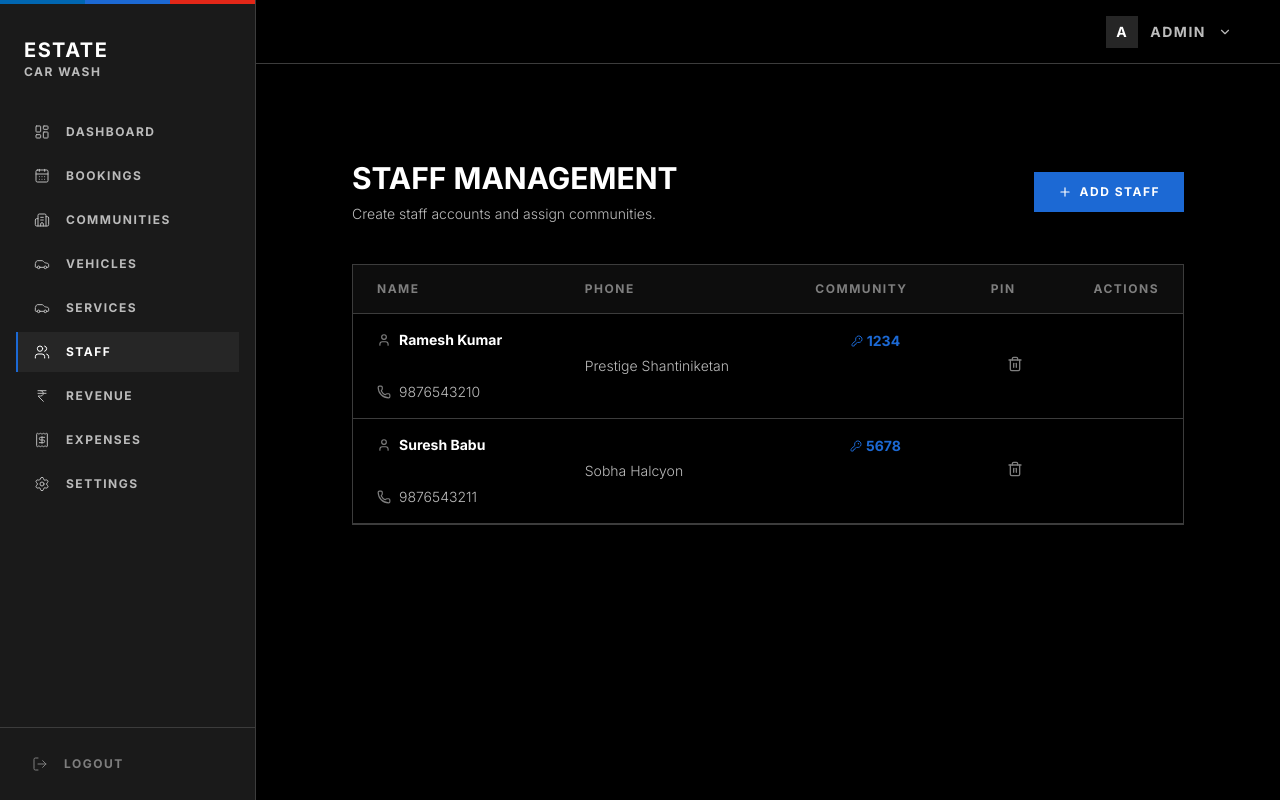
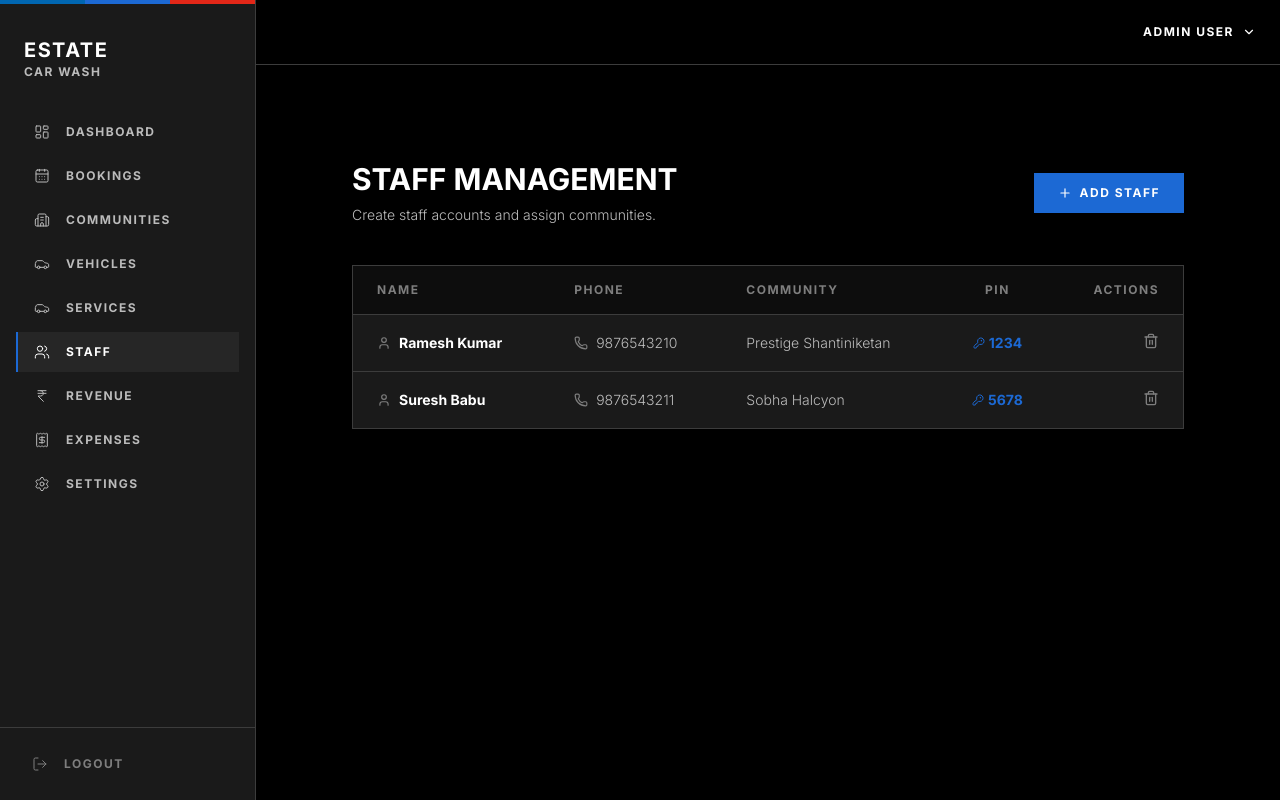
Before and after one commit to Devendradev44/Esate-Car-Wash, a Next.js app: page /staff in a window 1280 px wide. Built offline with nearby package versions, Linux system fonts and the light colour scheme.

Commit message:
delete functionality in community

```diff
--- /dev/null
+++ b/src/app/(admin)/profile/page.tsx
@@ -0,0 +1,38 @@
+"use client";
+import { useState, useEffect } from "react";
+import { User, Mail, Shield } from "lucide-react";
+import { useStore } from "@/lib/store";
+
+export default function AdminProfile() {
+  const [mounted, setMounted] = useState(false);
+  useEffect(() => setMounted(true), []);
+  const mockUser = useStore((state) => state.mockUser);
+
+  if (!mounted) return null;
+
+  return (
+    <div className="p-12">
+      <div className="mb-10">
+        <h2 className="text-3xl font-bold uppercase tracking-normal text-ink">My Profile</h2>
+        <p className="mt-2 text-sm font-light text-body">Manage your administrator account.</p>
+      </div>
+
+      <div className="max-w-md border border-hairline bg-surface-card p-8">
+        <div className="flex flex-col items-center justify-center mb-8">
+          <div className="w-20 h-20 rounded-full bg-m-blue-dark/20 flex items-center justify-center mb-4">
+            <User size={32} className="text-m-blue-dark" />
+          </div>
+          <h2 className="text-xl font-bold text-ink">{mockUser?.name || "Admin User"}</h2>
+          <p className="text-sm font-light text-muted mt-1 flex items-center gap-1"><Shield size={12} /> Administrator</p>
+        </div>
+
+        <div className="border-t border-hairline pt-6 space-y-4">
+          <div className="flex items-center gap-3">
+            <Mail size={16} className="text-muted" />
+            <p className="text-sm font-light text-ink">{mockUser?.email || "admin@estatecarwash.com"}</p>
+          </div>
+        </div>
+      </div>
+    </div>
+  );
+}
--- a/src/app/(admin)/staff/page.tsx
+++ b/src/app/(admin)/staff/page.tsx
@@ -21,7 +21,6 @@ export default function StaffPage() {
   const handleAddStaff = () => {
     if (!name || !phone || !community) return;
 
-    // Generate random 4-digit PIN
     const pin = Math.floor(1000 + Math.random() * 9000).toString();
 
     addStaff({
@@ -42,9 +41,10 @@ export default function StaffPage() {
 
   return (
     <div className="p-12 relative">
+      {/* Add Staff Modal */}
       {showModal && (
-        <div className="fixed inset-0 z-50 flex items-center justify-center bg-black/80">
-          <div className="w-full max-w-md border border-hairline bg-surface-soft p-8 mx-4">
+        <div className="fixed inset-0 z-50 flex items-center justify-center bg-black/80 p-4">
+          <div className="w-full max-w-md border border-hairline bg-surface-soft p-8">
             <div className="flex items-center justify-between mb-8">
               <h3 className="text-xl font-bold uppercase text-ink">Add Staff Member</h3>
               <button onClick={() => setShowModal(false)} className="text-muted hover:text-ink"><X size={20} /></button>
@@ -56,7 +56,7 @@ export default function StaffPage() {
             </div>
             <div className="mb-4">
               <label className={labelClasses}>Phone Number</label>
-              <input type="tel" value={phone} onChange={(e) => setPhone(e.target.value)} placeholder="9876543210" className={inputClasses} />
+              <input type="tel" maxLength={10} value={phone} onChange={(e) => setPhone(e.target.value.replace(/\D/g, ""))} placeholder="9876543210" className={inputClasses} />
             </div>
             <div className="mb-8">
               <label className={labelClasses}>Assign Community</label>
@@ -73,17 +73,19 @@ export default function StaffPage() {
         </div>
       )}
 
-      <div className="flex items-center justify-between mb-10">
+      {/* Header & Actions */}
+      <div className="flex flex-col md:flex-row md:items-center justify-between mb-10 gap-4">
         <div>
           <h2 className="text-3xl font-bold uppercase tracking-normal text-ink">Staff Management</h2>
           <p className="mt-2 text-sm font-light text-body">Create staff accounts and assign communities.</p>
         </div>
-        <button onClick={() => setShowModal(true)} className="flex items-center gap-2 bg-m-blue-dark px-6 py-3 text-xs font-bold uppercase tracking-machined text-ink hover:bg-m-blue-light transition-colors">
+        <button onClick={() => setShowModal(true)} className="flex items-center justify-center gap-2 bg-m-blue-dark px-6 py-3 text-xs font-bold uppercase tracking-machined text-ink hover:bg-m-blue-light transition-colors">
           <Plus size={14} /> Add Staff
         </button>
       </div>
 
-      <div className="border border-hairline overflow-x-auto">
+      {/* Data Table - Wrapped to prevent layout breaking */}
+      <div className="border border-hairline overflow-x-auto bg-surface-card">
         <table className="w-full min-w-[800px]">
           <thead className="border-b border-hairline bg-surface-soft">
             <tr>
@@ -95,17 +97,29 @@ export default function StaffPage() {
             </tr>
           </thead>
           <tbody>
-            {staff.map(s => (
-              <tr key={s.id} className="border-b border-hairline hover:bg-surface-card transition-colors">
-                <td className="py-4 px-6 text-sm font-bold text-ink flex items-center gap-2"><User size={14} className="text-muted"/> {s.name}</td>
-                <td className="py-4 px-6 text-sm font-light text-body flex items-center gap-2"><Phone size={14} className="text-muted"/> {s.phone}</td>
-                <td className="py-4 px-6 text-sm font-light text-body">{s.community}</td>
-                <td className="py-4 px-6 text-sm font-bold text-m-blue-dark text-center flex items-center justify-center gap-1"><KeyRound size={12} /> {s.pin}</td>
-                <td className="py-4 px-6 text-right">
-                  <button className="text-muted hover:text-m-red transition-colors"><Trash2 size={16} /></button>
-                </td>
+            {staff.length === 0 ? (
+              <tr>
+                <td colSpan={5} className="py-10 text-center text-sm font-light text-muted">No staff members added yet.</td>
               </tr>
-            ))}
+            ) : (
+              staff.map(s => (
+                <tr key={s.id} className="border-b border-hairline last:border-none hover:bg-surface-elevated transition-colors">
+                  <td className="py-4 px-6 text-sm font-bold text-ink">
+                    <div className="flex items-center gap-2"><User size={14} className="text-muted"/> {s.name}</div>
+                  </td>
+                  <td className="py-4 px-6 text-sm font-light text-body">
+                    <div className="flex items-center gap-2"><Phone size={14} className="text-muted"/> {s.phone}</div>
+                  </td>
+                  <td className="py-4 px-6 text-sm font-light text-body">{s.community}</td>
+                  <td className="py-4 px-6 text-sm font-bold text-m-blue-dark text-center">
+                    <div className="flex items-center justify-center gap-1"><KeyRound size={12} /> {s.pin}</div>
+                  </td>
+                  <td className="py-4 px-6 text-right">
+                    <button className="text-muted hover:text-m-red transition-colors"><Trash2 size={16} /></button>
+                  </td>
+                </tr>
+              ))
+            )}
           </tbody>
         </table>
       </div>
--- a/src/app/staff/layout.tsx
+++ b/src/app/staff/layout.tsx
@@ -19,9 +19,9 @@ import { StaffNav } from "@/components/staff/StaffNav";
 export default function StaffLayout({ children }: { children: React.ReactNode }) {
   return (
     <div className="min-h-screen bg-canvas flex flex-col">
-      <div className="flex-1 pb-20">
+      <main className="flex-1 pb-24">
         {children}
-      </div>
+      </main>
       <StaffNav />
     </div>
   );
--- a/src/components/admin/Header.tsx
+++ b/src/components/admin/Header.tsx
@@ -1,59 +1,60 @@
 "use client";
-
-import { useState, useRef, useEffect } from "react";
+import { useState } from "react";
+import { useRouter } from "next/navigation";
+import { useStore } from "@/lib/store";
 import { ChevronDown, User, Settings, LogOut } from "lucide-react";
 
 export function Header() {
+  const router = useRouter();
   const [isOpen, setIsOpen] = useState(false);
-  const dropdownRef = useRef<HTMLDivElement>(null);
+  const logoutMockUser = useStore((state) => state.logoutMockUser);
 
-  // Close dropdown if clicking outside
-  useEffect(() => {
-    function handleClickOutside(event: MouseEvent) {
-      if (dropdownRef.current && !dropdownRef.current.contains(event.target as Node)) {
-        setIsOpen(false);
-      }
-    }
-    document.addEventListener("mousedown", handleClickOutside);
-    return () => document.removeEventListener("mousedown", handleClickOutside);
-  }, []);
+  const handleLogout = () => {
+    logoutMockUser();
+    router.push("/login");
+  };
 
   return (
-    <header className="flex h-16 items-center justify-between border-b border-hairline bg-canvas px-12">
-      {/* Left side - Can add Search bar later */}
-      <div></div>
-
-      {/* Right side - Admin Profile */}
-      <div className="relative" ref={dropdownRef}>
+    <div className="sticky top-0 z-40 border-b border-hairline bg-canvas p-6 flex justify-end items-center relative">
       <button
         onClick={() => setIsOpen(!isOpen)}
-          className="flex items-center gap-3 text-sm font-bold uppercase tracking-machined text-body hover:text-ink transition-colors"
+        className="flex items-center gap-2 text-xs font-bold uppercase tracking-machined text-ink hover:text-m-blue-dark transition-colors"
       >
-          <div className="flex h-8 w-8 items-center justify-center bg-surface-elevated text-ink">
-            A
-          </div>
-          Admin
-          <ChevronDown size={14} className={`transition-transform duration-200 ${isOpen ? 'rotate-180' : ''}`} />
+        Admin User
+        <ChevronDown size={14} />
       </button>
 
       {/* Dropdown Menu */}
       {isOpen && (
-          <div className="absolute right-0 top-12 w-48 border border-hairline bg-surface-card shadow-2xl shadow-black/50">
-            <div className="py-2">
-              <button className="flex w-full items-center gap-3 px-4 py-2 text-xs font-bold uppercase tracking-machined text-body hover:bg-surface-elevated hover:text-ink transition-colors">
-                <User size={14} strokeWidth={1.5} /> Profile
+        <>
+          {/* Invisible overlay to close dropdown when clicking outside */}
+          <div className="fixed inset-0 z-40" onClick={() => setIsOpen(false)}></div>
+
+          <div className="absolute right-6 top-16 z-50 w-48 border border-hairline bg-surface-soft shadow-lg">
+            <div className="flex flex-col p-2">
+              <button
+                onClick={() => { setIsOpen(false); router.push("/profile"); }}
+                className="flex items-center gap-2 px-3 py-2 text-xs font-bold uppercase tracking-machined text-body hover:bg-surface-card hover:text-ink transition-colors text-left"
+              >
+                <User size={14} /> Profile
               </button>
-              <button className="flex w-full items-center gap-3 px-4 py-2 text-xs font-bold uppercase tracking-machined text-body hover:bg-surface-elevated hover:text-ink transition-colors">
-                <Settings size={14} strokeWidth={1.5} /> Settings
+              <button
+                onClick={() => { setIsOpen(false); router.push("/settings"); }}
+                className="flex items-center gap-2 px-3 py-2 text-xs font-bold uppercase tracking-machined text-body hover:bg-surface-card hover:text-ink transition-colors text-left"
+              >
+                <Settings size={14} /> Settings
               </button>
-              <div className="my-1 border-t border-hairline"></div>
-              <button className="flex w-full items-center gap-3 px-4 py-2 text-xs font-bold uppercase tracking-machined text-body hover:text-m-red hover:bg-surface-elevated transition-colors">
-                <LogOut size={14} strokeWidth={1.5} /> Logout
+              <div className="border-t border-hairline my-2"></div>
+              <button
+                onClick={handleLogout}
+                className="flex items-center gap-2 px-3 py-2 text-xs font-bold uppercase tracking-machined text-m-red hover:bg-m-red hover:text-ink transition-colors text-left"
+              >
+                <LogOut size={14} /> Logout
               </button>
             </div>
           </div>
+        </>
       )}
     </div>
-    </header>
   );
 }
--- a/src/lib/store.ts
+++ b/src/lib/store.ts
@@ -84,6 +84,8 @@ type AppStore = {
   addExpense: (expense: ExpenseItem) => void;
   cancelBooking: (id: string) => void;
   addStaff: (staff: StaffItem) => void;
+  deleteCommunity: (id: string) => void;
+  updateCommunity: (id: string, name: string, address: string) => void;
 
   addVehicleCategory: (category: VehicleCategory) => void;
   addVehicleBrand: (categoryId: string, brand: VehicleBrand) => void;
@@ -122,6 +124,10 @@ export const useStore = create<AppStore>()(
       addCommunity: (newCommunity) => set((state) => ({ communities: [...state.communities, newCommunity] })),
       updateCommunityStatus: (id, status) => set((state) => ({
         communities: state.communities.map(c => c.id === id ? { ...c, status } : c)
+      })),
+      deleteCommunity: (id) => set((state) => ({ communities: state.communities.filter(c => c.id !== id) })),
+      updateCommunity: (id, name, address) => set((state) => ({
+        communities: state.communities.map(c => c.id === id ? { ...c, name, address } : c)
       })),
       addAddress: (newAddress) => set((state) => ({ addresses: [...state.addresses, newAddress] })),
       addCustomerVehicle: (newVehicle) => set((state) => ({ customerGarage: [...state.customerGarage, newVehicle] })),
```
Also changed, not shown: src/app/(admin)/communities/page.tsx (+53 -22 lines), src/app/(auth)/login/page.tsx (+15 -2 lines). Lines whose indentation alone changed are shown as unchanged.
